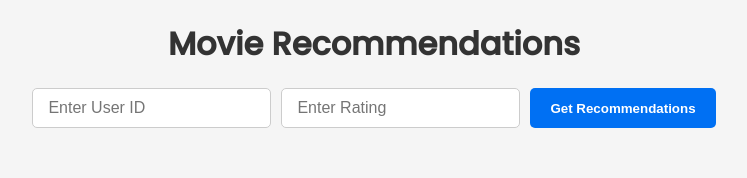
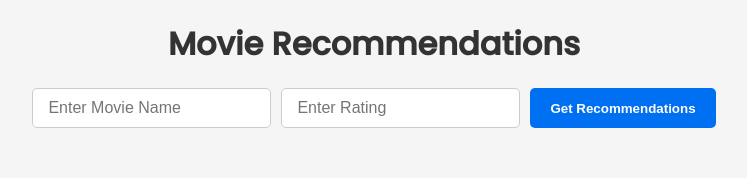
Before and after one commit to Mamoro98/Recommender-System-Frontend, a Next.js app: page /home in a window 1280 px wide. Shown: the top 178 px of the page, without its empty margins (266-1013 px from the left). Built offline with nearby package versions, Linux system fonts and the light colour scheme.

Commit message:
add auto complete

```diff
--- a/app/home/page.jsx
+++ b/app/home/page.jsx
@@ -1,19 +1,38 @@
 'use client'
 import React, { useState } from "react";
 import Image from "next/image";
-import "./style.css";
+import  "./style.css";
 
 const MovieRecommendations = () => {
-  const [userId, setUserId] = useState("");
+  const [movieName, setMovieName] = useState("");
+  const [suggestions, setSuggestions] = useState([]);
   const [rating, setRating] = useState("");
   const [recommendations, setRecommendations] = useState([]);
   const [loading, setLoading] = useState(false);
+
+  const fetchSuggestions = async (query) => {
+    if (query.length < 2) return setSuggestions([]);
+    try {
+      const response = await fetch(
+        `https://api.themoviedb.org/3/search/movie?api_key=918cce94627c68fa3cb45b04c4dc0691&query=${query}`
+      );
+      const data = await response.json();
+      setSuggestions(data.results.map((movie) => movie.title));
+    } catch (error) {
+      console.error("Error fetching movie suggestions:", error);
+    }
+  };
+
+  const handleMovieChange = (e) => {
+    setMovieName(e.target.value);
+    fetchSuggestions(e.target.value);
+  };
 
   const fetchRecommendations = async () => {
     setLoading(true);
     try {
       const response = await fetch(
-        `http://127.0.0.1:5000/recommend?user_id=${userId}&rating=${rating}`
+        `http://127.0.0.1:5000/recommend?user_id=${movieName}&rating=${rating}`
       );
       const data = await response.json();
       setRecommendations(data);
@@ -29,11 +48,18 @@ const MovieRecommendations = () => {
       <div className={"inputContainer"}>
         <input
           type="text"
-          placeholder="Enter User ID"
-          value={userId}
-          onChange={(e) => setUserId(e.target.value)}
+          placeholder="Enter Movie Name"
+          value={movieName}
+          onChange={handleMovieChange}
           className={"inputBox"}
+          list="suggestions"
         />
+        <datalist id="suggestions">
+          {suggestions.map((suggestion, index) => (
+            <option key={index} value={suggestion} />
+          ))}
+        </datalist>
+
         <input
           type="text"
           placeholder="Enter Rating"
@@ -59,10 +85,14 @@ const MovieRecommendations = () => {
                 height={300}
                 className={"poster"}
               />
-              <h3>{movie.title}</h3>
+              <h3 style={{color:"black"}}>{movie.title}</h3>
               <p>{movie.overview}</p>
-              <p><strong>Release Date:</strong> {movie.release_date}</p>
-              <p><strong>Rating:</strong> {movie.rating}</p>
+              <p>
+                <strong>Release Date:</strong> {movie.release_date}
+              </p>
+              <p>
+                <strong>Rating:</strong> {movie.rating}
+              </p>
             </div>
           ))}
         </div>
```
